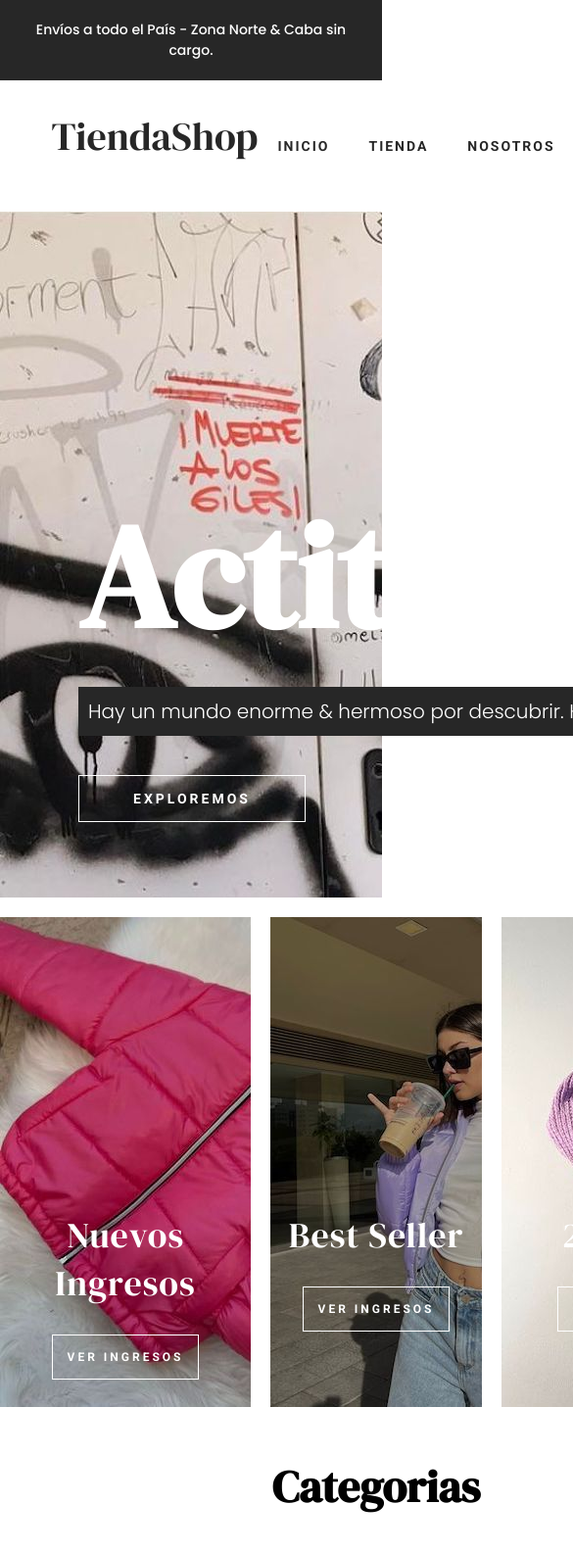
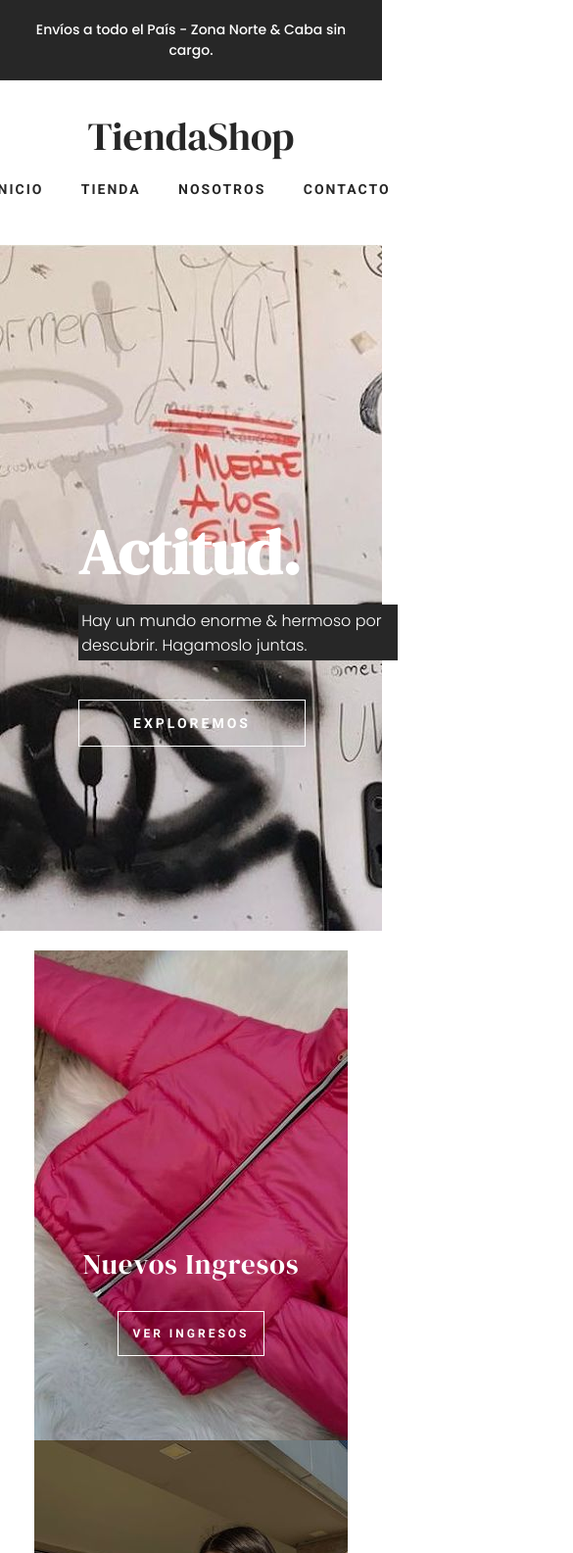
Before and after one commit to martin-centurion/tienda-de-ropa, a website: page index.html in a window 390 px wide. Shown: the top 1585 px of the page at 98% size, 585 px wide, since content can reach past the window. Drawn offline with Linux system fonts and the light colour scheme.

Commit message:
ajustando media

```diff
--- a/sass/_main.scss
+++ b/sass/_main.scss
@@ -133,6 +133,7 @@
             padding: 50px;
             background-color: $ColorTerciario;
             width: 800px;
+            height: 470px;
 
             h2 {
                 font-family: $FuenteTerciaria;
--- a/sass/_media.scss
+++ b/sass/_media.scss
@@ -3,17 +3,173 @@
         width: 768px;
     }
 
-    .header__content {
+    .banner {
+        width: 100%;
+
+        h1 {
+            font-size: 6rem;
+        }
+    }
+
+    .card {
+        width: 100%;
+
+        &-base {
+            h2 {
+                font-size: 1.8rem;
+            }
+        }
+    }
+
+    .info {
+        display: grid;
+        grid-template-columns: 1fr;
+
+        &__content {
+            width: 700px;
+            padding: 34px;
+        }
+
+        &__content-img {
+            display: none;
+        }
+    }
+
+    .footer__content {
+        padding: 0 30px 0 30px;
+    }
+}
+
+@media (max-width: 768px) {
+    .container{
+        width: 490px;
+    }
+
+    .header {
+        &__content {
+            align-items: center;
+            flex-flow: column wrap;
+            align-content: center;
+
+            ul {
+                    li {
+                        margin: 1.2rem;
+                    }
+                }
+            }
+        }
+
+    .banner {
+        width: 100%;
+
+        h1 {
+            font-size: 5rem;
+        }
+
+        p {
+            font-size: 1.5rem;
+            width: 430px;
+            padding: 0.5rem;
+        }
+    }
+
+    .card {
+        display: grid;
+        grid-template-columns: 1fr;
+
+        .card-2 {
+            margin: 0;
+        }
+    }
+
+    .categorias {
+        &__content {
+            display: grid;
+            grid-template-columns: repeat(3, 1fr);
+        }
+    }
+
+    .info {
+        &__content {
+            width: 430px;
+            padding: 30px;
+
+            h2 {
+                font-size: 2rem;
+            }
+
+            p {
+                font-size: 1rem;
+            }
+        }
+    }
+
+    .footer__content {
         display: flex;
-        flex-flow: row wrap;
-        justify-content: center;
-            &-logo {
-                margin-bottom: 20px;
+        flex-flow: column wrap;
+
+            ul {
+                li {
+                 margin: 1.2rem;
+                }
             }
     }
 
+}
+
+@media (max-width: 490px) {
+    .container {
+        width: 320px;
+    }
+
     .banner {
-        height: 700px;
         width: 100%;
+
+        h1 {
+            font-size: 4rem;
+        }
+
+        p {
+            font-size: 1rem;
+            width: 320px;
+            padding: 0.2rem;
+        }
+    }
+
+    .categorias {
+        &__content {
+            display: grid;
+            grid-template-columns: repeat(2, 1fr);
+        }
+    }
+
+    .info {
+        &__content {
+            width: 290px;
+            padding: 15px;
+
+            h2 {
+                font-size: 2rem;
+            }
+
+            p {
+                font-size: 1rem;
+                margin-bottom: 3.5rem;
+            }
+
+        }
+    }
+
+    .footer__content {
+        &-navbar {
+            display: none;
+        }
+    }
+
+}
+
+@media (max-width: 340px) {
+    .container {
+        width: 300px;
     }
 }
```
Also changed, not shown: css/style.css.
